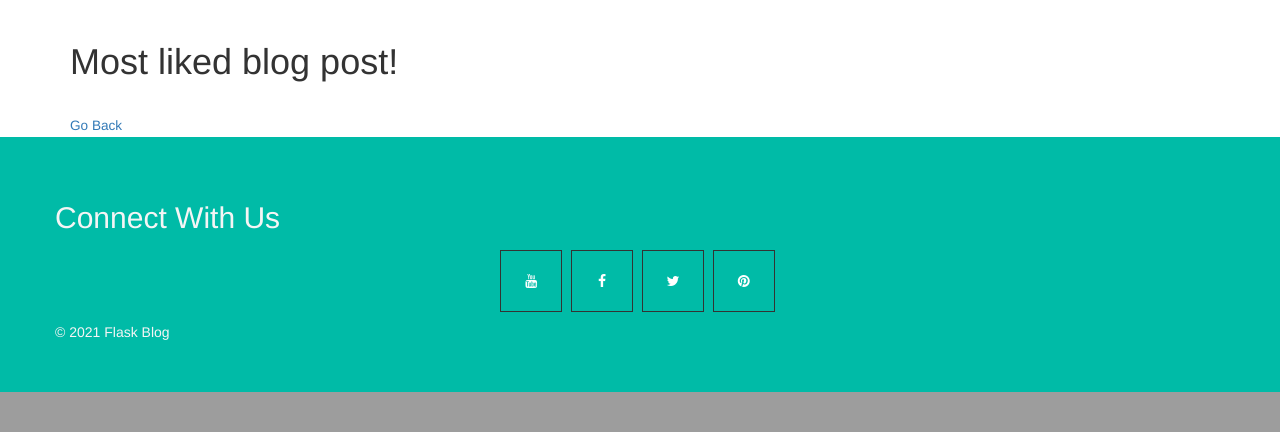
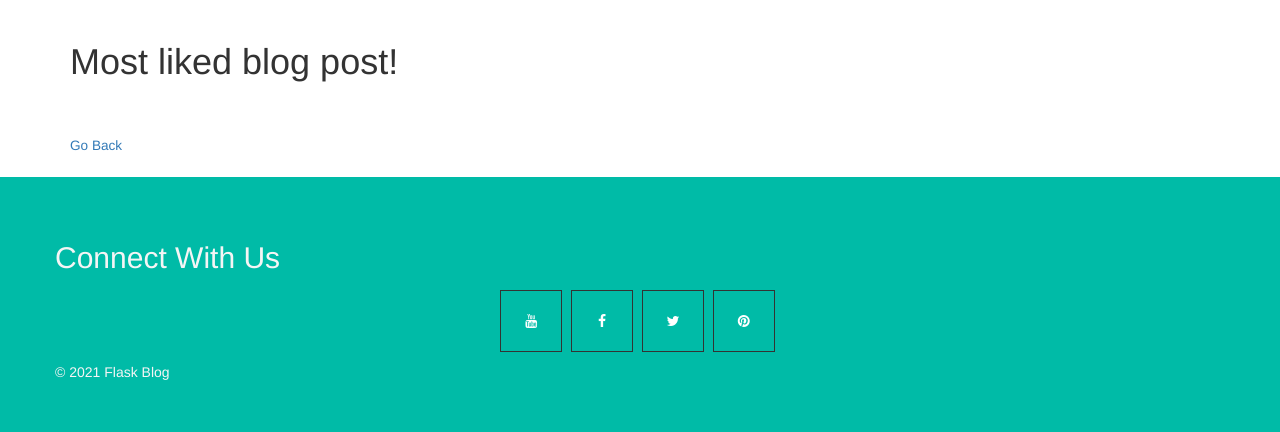
Before and after one commit to MissGrace-93/Sky_GiT_Final_Project, a Flask app: page /most_liked in a window 1280 px wide. Shown: the part 561-993 px from the top of the page. Before the commit the page ends 953 px from the top, so only its background shows below. Run offline with Flask 2, Linux system fonts and the light colour scheme; data that the repository does not hold is empty; some libraries are stand-ins or nearby versions.

Commit message:
padding added to most_pop

```diff
--- a/flaskblog/templates/most_popular.html
+++ b/flaskblog/templates/most_popular.html
@@ -16,12 +16,13 @@
           </div>
         </article>
 {% endfor %}
-
+<div style="padding-top:20px; padding-bottom:20px">
 <!--This won't work until linked to homepage-->
     <div class="border-top pt-3">
         <small class="text-muted">
         <a class="ml-2" href="{{ request.referrer }}"> Go Back </a>
         </small>
     </div>
+</div>
 
 {% endblock content %}
```
